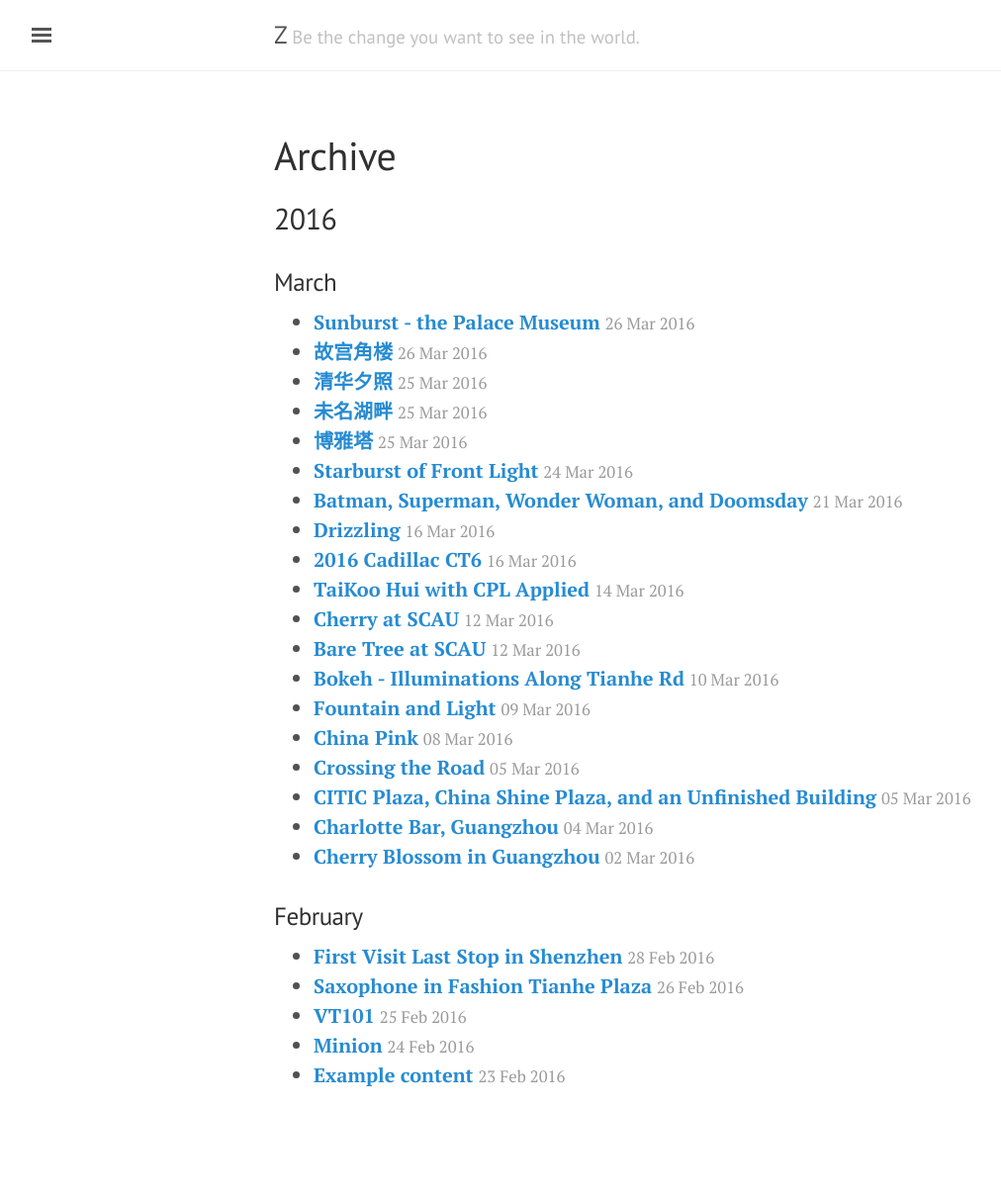
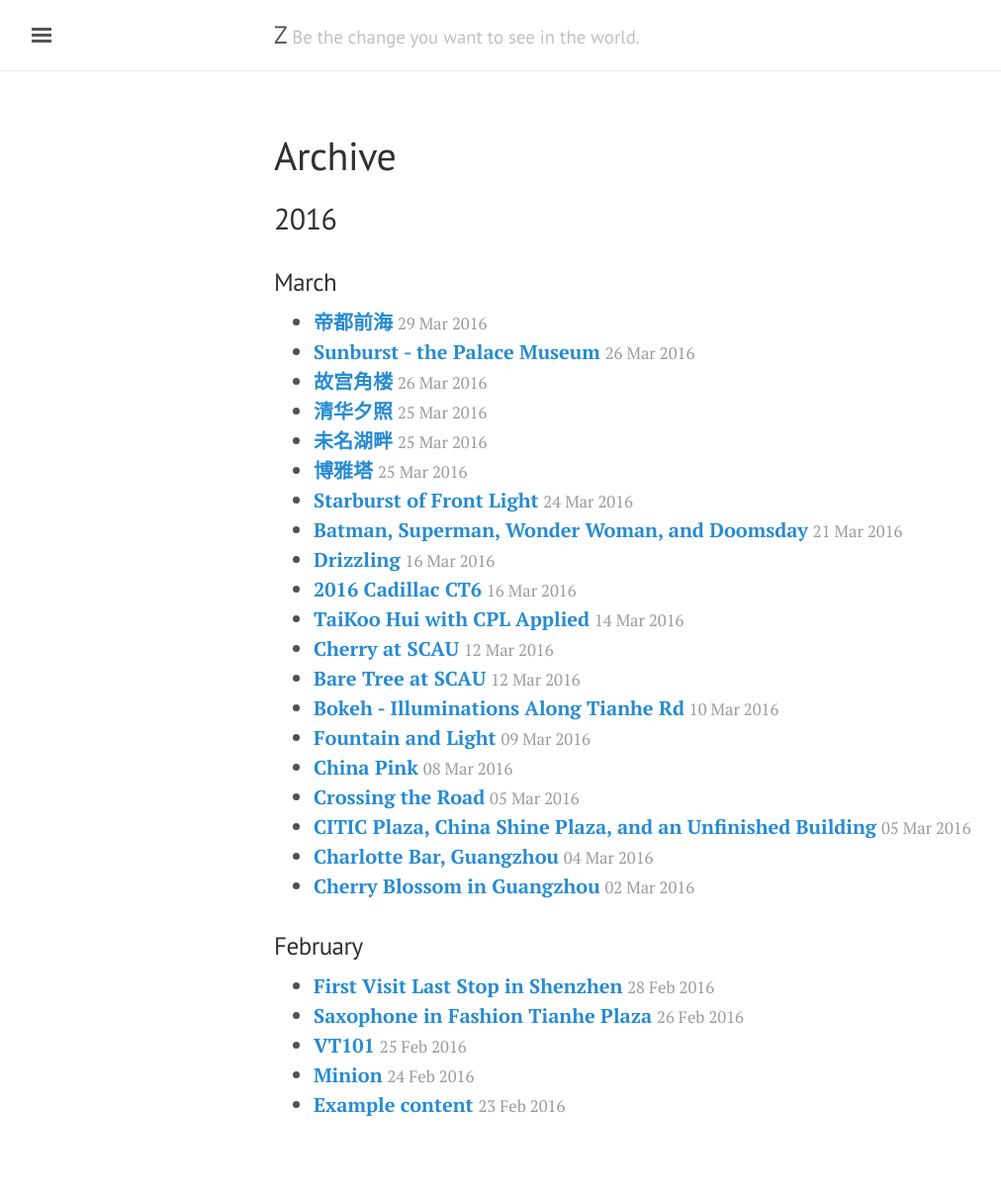
Before and after one commit to comacros/comacros.github.io, a Jekyll site: the page built from archive.md, in a window 1280 px wide. Shown: the whole page at 99% size, without its empty margins (3-1015 px from the left). Built offline with Jekyll 4.4.1, drawn with Linux system fonts in a browser that asks for light colours; before the commit the page ends 1182 px from its top, so only the background shows below that.

Commit message:
帝都前海

```diff
--- a/archive.md
+++ b/archive.md
@@ -7,7 +7,8 @@ title: Archive
 
 ### March
 
-* [**Sunburst - the Palace Museum**](http://xiongzh.com/2016/03/26/Ｓunburst-the-Palace-Museum/) <small style="color:rgb(154,154,154)">26 Mar 2016</small>
+* [**帝都前海**](http://xiongzh.com/2016/03/29/帝都前海/) <small style="color:rgb(154,154,154)">29 Mar 2016</small>
+* [**Sunburst - the Palace Museum**](http://xiongzh.com/2016/03/26/Sunburst-the-Palace-Museum/) <small style="color:rgb(154,154,154)">26 Mar 2016</small>
 * [**故宫角楼**](http://xiongzh.com/2016/03/26/故宫角楼/) <small style="color:rgb(154,154,154)">26 Mar 2016</small>
 * [**清华夕照**](http://xiongzh.com/2016/03/25/清华夕照/) <small style="color:rgb(154,154,154)">25 Mar 2016</small>
 * [**未名湖畔**](http://xiongzh.com/2016/03/25/未名湖畔/) <small style="color:rgb(154,154,154)">25 Mar 2016</small>
```
Also changed, not shown: _posts/2016-03-29-帝都前海.md (added, +6 -0 lines), images/2016-03-29-前海-1.jpg (added).
